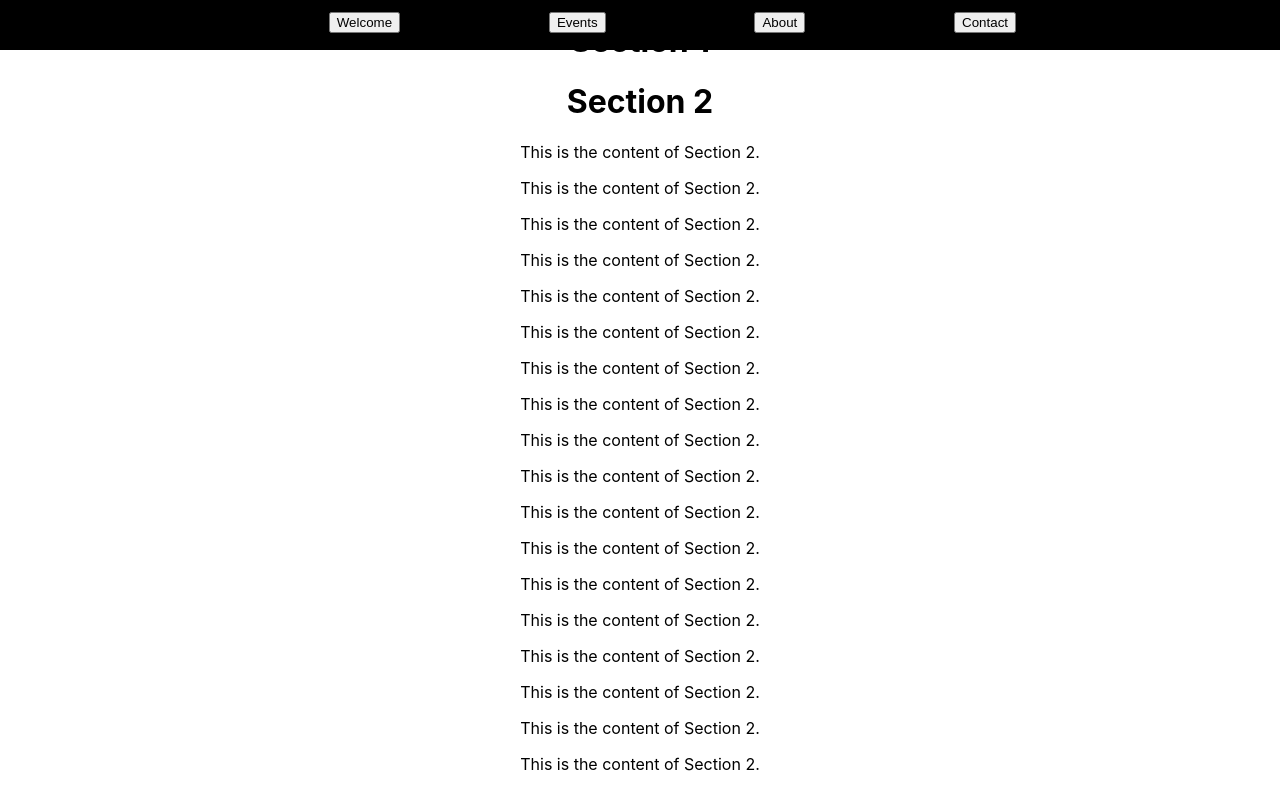
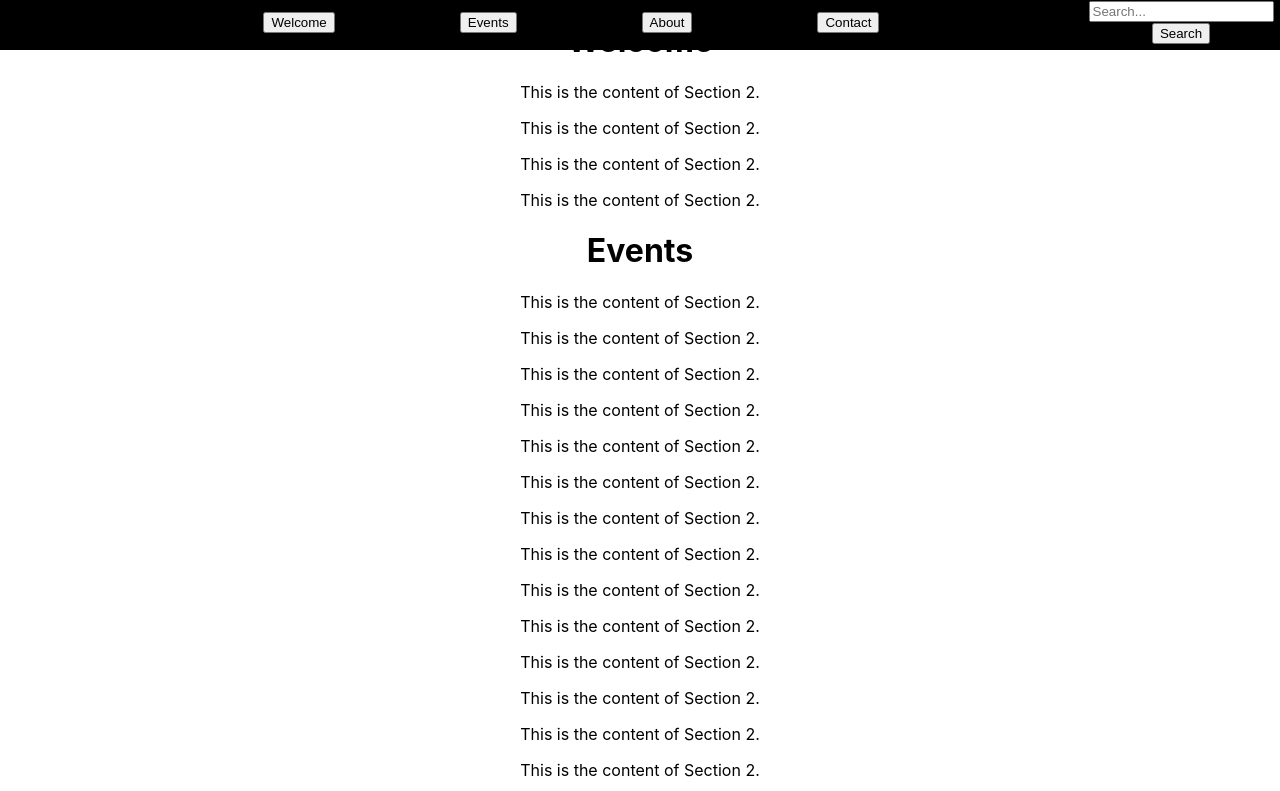
Before and after one commit to SeairahM/FutureSportsReact, a React (Create React App) app in the folder futuresports/: page / in a window 1280 px wide. Shown: the top 791 px of the page. Built offline with nearby package versions, Linux system fonts and the light colour scheme.

Commit message:
navbar and searchbar test - need to update later if possible

```diff
--- a/futuresports/src/App.js
+++ b/futuresports/src/App.js
@@ -2,14 +2,19 @@ import React from 'react';
 import Navbar from './components/navbar';
 import './App.css';
 
+
 function App() {
+
   return (
     <div className="App">
       <Navbar />
       <div>
-        <h1 id="welcome">Section 1</h1>
-
-        <h1 id="events">Section 2</h1>
+        <h1 id="welcome">Welcome</h1>
+        <p>This is the content of Section 2.</p>
+        <p>This is the content of Section 2.</p>
+        <p>This is the content of Section 2.</p>
+        <p>This is the content of Section 2.</p>
+        <h1 id="events">Events</h1>
         <p>This is the content of Section 2.</p>
         <p>This is the content of Section 2.</p>
         <p>This is the content of Section 2.</p>
@@ -35,6 +40,7 @@ function App() {
 
         <h1 id="contact">Section 3</h1>
         <p>This is the content of Section 3.</p>
+
       </div>
     </div>
   );
--- a/futuresports/src/components/navbar.css
+++ b/futuresports/src/components/navbar.css
@@ -1,32 +1,3 @@
-.navbar {
-  background-color: #333;
-  color: white;
-  padding: 10px 0;
-}
-
-.nav-list {
-  list-style: none;
-  display: flex;
-  justify-content: center;
-}
-
-.nav-item {
-  margin: 0 15px;
-  cursor: pointer;
-}
-
-
-.nav-item:hover {
-  text-decoration: underline;
-}
-li{
-  list-style: none;
-}
-
-nav a{
-    color: #FFFFFF;
-}
-
 nav{
     background-color: black;
     width: 100%;
@@ -65,3 +36,36 @@ nav ul li a:hover {
     text-decoration: none;
     border-radius: 5px;
 }
+
+#search-bar {
+  position: absolute; /* Absolute positioning to overlay */
+  top: 10px; /* Adjust the top position as needed */
+  right: 10px;
+  z-index: 999;
+}
+
+
+#search-bar form {
+  display: flex;
+  align-items: center;
+}
+
+#search-bar input[type="text"] {
+  padding: 5px;
+  border: 1px solid #ccc;
+  border-radius: 5px;
+  margin-right: 5px;
+}
+
+#search-bar button {
+  padding: 5px 10px;
+  background-color: #007bff;
+  color: #fff;
+  border: none;
+  border-radius: 5px;
+  cursor: pointer;
+}
+
+#search-results {
+  margin-top: 50px;
+}
--- a/futuresports/src/components/navbar.js
+++ b/futuresports/src/components/navbar.js
@@ -1,31 +1,58 @@
-import React from 'react';
-import './navbar.css'
+import React, { useState } from "react";
+import "./navbar.css";
+import SearchBar from "./searchbar";
 
 const Navbar = () => {
   const scrollToSection = (sectionId) => {
     const section = document.getElementById(sectionId);
     if (section) {
-      section.scrollIntoView({ behavior: 'smooth' });
+      section.scrollIntoView({ behavior: "smooth" });
     }
+  };
+  const [searchResults, setSearchResults] = useState([]);
+
+  const searchitems = ["welcome", "about", "events", "contact"];
+
+  const handleSearch = (query) => {
+    const q = query.toLowerCase();
+    const results = [];
+
+    for (const item of searchitems) {
+      if (item.includes(q)) {
+        results.push(item);
+      }
+    }
+
+    setSearchResults(results);
   };
 
   return (
+    <div>
       <nav>
         <ul>
           <li>
-          <button onClick={() => scrollToSection('welcome')}>Welcome</button>
+            <button onClick={() => scrollToSection("welcome")}>Welcome</button>
           </li>
           <li>
-          <button onClick={() => scrollToSection('events')}>Events</button>
+            <button onClick={() => scrollToSection("events")}>Events</button>
           </li>
           <li>
-          <button onClick={() => scrollToSection('about')}>About</button>
+            <button onClick={() => scrollToSection("about")}>About</button>
           </li>
           <li>
-          <button onClick={() => scrollToSection('contact')}>Contact</button>
+            <button onClick={() => scrollToSection("contact")}>Contact</button>
           </li>
         </ul>
+        <SearchBar onSearch={handleSearch} />
       </nav>
+      <div>
+      <ul>
+          {searchResults.map((result, index) => (
+            <li key={index}>{result}</li>
+          ))}
+        </ul>
+      </div>
+    </div>
   );
 };
 
--- /dev/null
+++ b/futuresports/src/components/searchbar.js
@@ -0,0 +1,28 @@
+import React, { useState } from 'react';
+
+function SearchBar({ onSearch }) {
+  const [query, setQuery] = useState('');
+
+  const handleChange = (e) => {
+    setQuery(e.target.value);
+  };
+
+  const handleSubmit = (e) => {
+    e.preventDefault();
+    onSearch(query);
+  };
+
+  return (
+    <form onSubmit={handleSubmit}>
+      <input
+        type="text"
+        placeholder="Search..."
+        value={query}
+        onChange={handleChange}
+      />
+      <button type="submit">Search</button>
+    </form>
+  );
+}
+
+export default SearchBar;
--- a/futuresports/src/index.css
+++ b/futuresports/src/index.css
@@ -1,10 +1,14 @@
 body {
   margin: 0;
-  font-family: -apple-system, BlinkMacSystemFont, 'Segoe UI', 'Roboto', 'Oxygen',
+  font-family: -apple-system, BlinkMacSystemFont, "Inter", "Arial", "sans-serif",
     'Ubuntu', 'Cantarell', 'Fira Sans', 'Droid Sans', 'Helvetica Neue',
     sans-serif;
   -webkit-font-smoothing: antialiased;
   -moz-osx-font-smoothing: grayscale;
+  padding: 0;
+}
+#app {
+  position: relative; /* Relative positioning for the container */
 }
 
 code {
```
Lines whose indentation alone changed are shown as unchanged.
